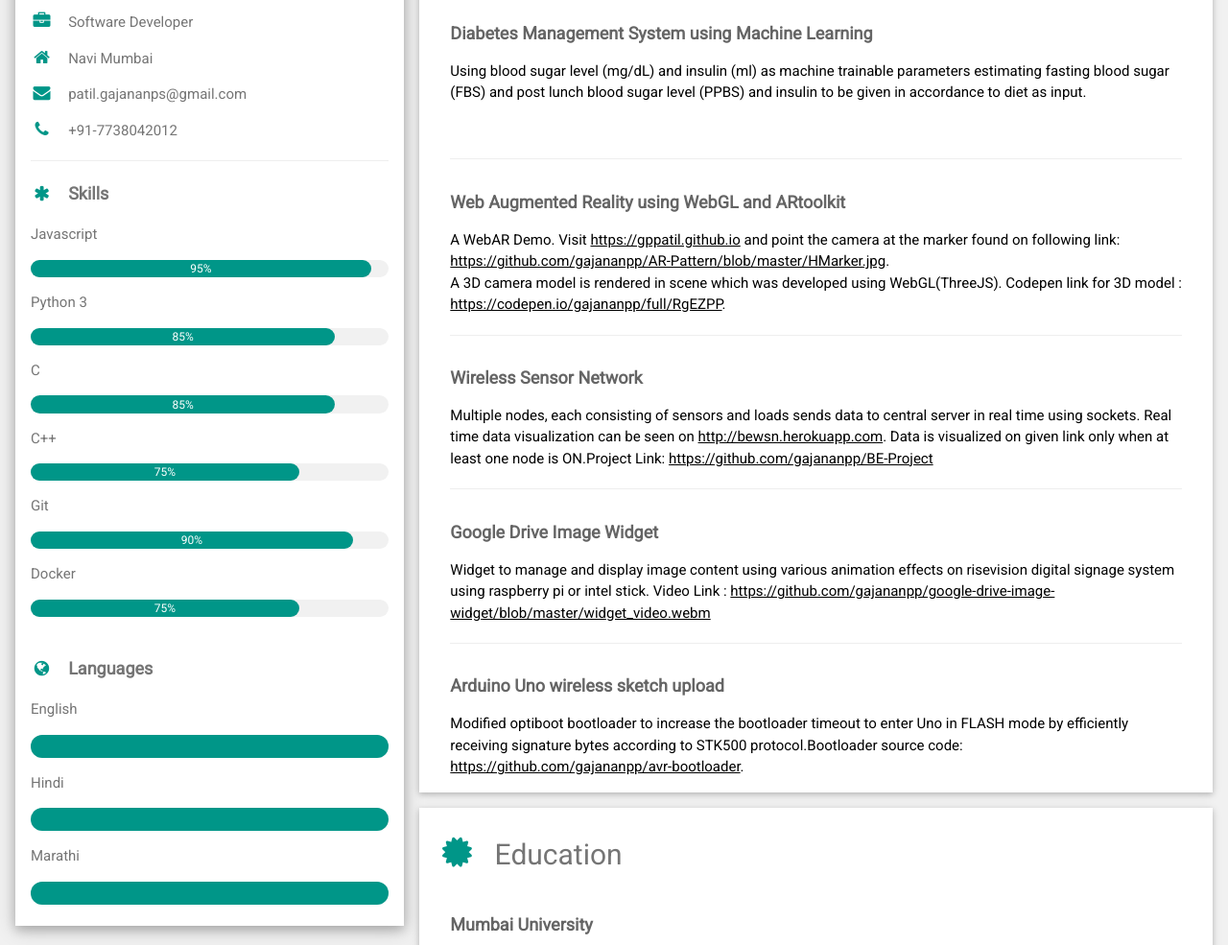
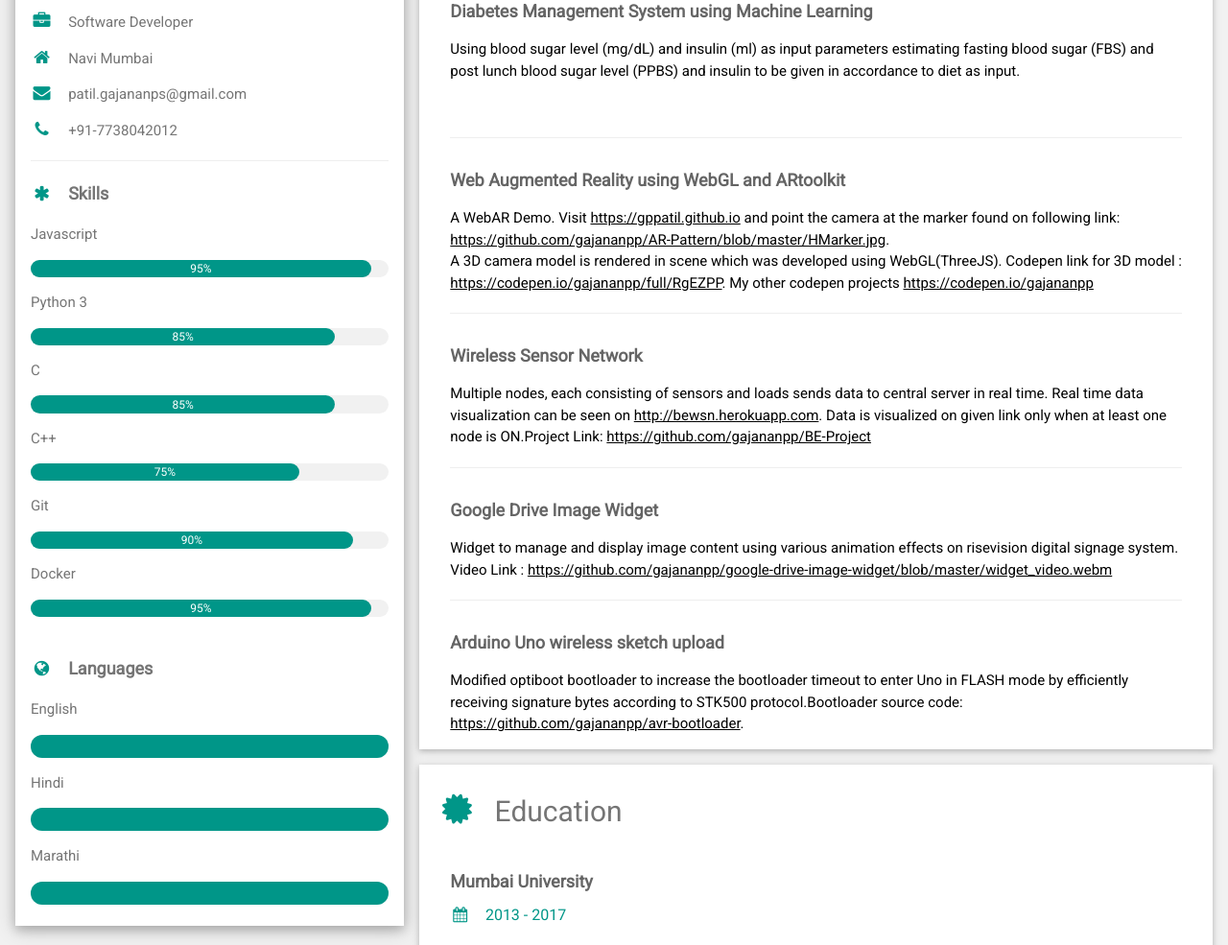
Before and after one commit to gajananpp/gajananpp.github.io, a plain HTML site: page index.html in a window 1280 px wide. Shown: the part 424-1409 px from the top of the page at 96% size. Drawn offline with nearby package versions, Linux system fonts and the light colour scheme.

Commit message:
Update index.html

```diff
--- a/index.html
+++ b/index.html
@@ -76,7 +76,7 @@
           </div>
           <p>Docker</p>
           <div class="w3-light-grey w3-round-xlarge w3-small">
-            <div class="w3-container w3-center w3-round-xlarge w3-teal" style="width:75%">75%</div>
+            <div class="w3-container w3-center w3-round-xlarge w3-teal" style="width:95%">95%</div>
           </div>
           <br>
 
@@ -108,7 +108,7 @@
         <div class="w3-container">
           <h5 class="w3-opacity"><b>Digital Signage Platform</b></h5>
           <!-- <h6 class="w3-text-teal"><i class="fa fa-calendar fa-fw w3-margin-right"></i>Jan 2015 - <span class="w3-tag w3-teal w3-round">Current</span></h6> -->
-          <p> A system to manage and create digital content. System consists of web application  ( <a href="http://dypsignage.herokuapp.com" onclick="trackOutboundLink('http://dypsignage.herokuapp.com'); return false;">http://dypsignage.herokuapp.com</a> ) [Management Part] and player[On-Field Part] which can run on raspberry pi, intel stick, or any linux, Wintel platform. Web application consist of widget store where developers can develop and deploy widgets for customers to create presentations to be scheduled on player. The displays running players can be controlled from web application. </p>
+          <p> Platform consists of web application  ( <a href="http://dypsignage.herokuapp.com" onclick="trackOutboundLink('http://dypsignage.herokuapp.com'); return false;">http://dypsignage.herokuapp.com</a> ) for creating, scheduling presentations and player which actually runs presentations as per schedule and can run on raspberry pi, chip etc. Web application consist of widget store where developers can develop and deploy widgets for customers to use in their presentations. The displays running players can be controlled from web application. </p>
           <hr>
         </div>
         <div class="w3-container">
@@ -120,25 +120,25 @@
         <div class="w3-container">
           <h5 class="w3-opacity"><b> Diabetes Management System using Machine Learning</b></h5>
           <!-- <h6 class="w3-text-teal"><i class="fa fa-calendar fa-fw w3-margin-right"></i>Jun 2010 - Mar 2012</h6> -->
-          <p> Using blood sugar level (mg/dL) and insulin (ml) as machine trainable parameters estimating fasting blood sugar (FBS) and post lunch blood sugar level (PPBS) and insulin to be given in accordance to diet as input. </p><br>
+          <p> Using blood sugar level (mg/dL) and insulin (ml) as input parameters estimating fasting blood sugar (FBS) and post lunch blood sugar level (PPBS) and insulin to be given in accordance to diet as input. </p><br>
           <hr>
         </div>
         <div class="w3-container">
           <h5 class="w3-opacity"><b> Web Augmented Reality using WebGL and ARtoolkit </b></h5>
           <!-- <h6 class="w3-text-teal"><i class="fa fa-calendar fa-fw w3-margin-right"></i>Mar 2012 - Dec 2014</h6> -->
-          <p>  A WebAR Demo. Visit  <a href="https://gppatil.github.io" onclick="trackOutboundLink('https://gppatil.github.io'); return false;">https://gppatil.github.io</a> and point the camera at the marker found on following link: <br> <a href="https://github.com/gajananpp/AR-Pattern/blob/master/HMarker.jpg" onclick="trackOutboundLink('https://github.com/gajananpp/AR-Pattern/blob/master/HMarker.jpg'); return false;">https://github.com/gajananpp/AR-Pattern/blob/master/HMarker.jpg</a>.<br > A 3D camera model is rendered in scene which was developed using WebGL(ThreeJS). Codepen link for 3D model : <a href="https://codepen.io/gajananpp/full/RgEZPP" onclick="trackOutboundLink('https://codepen.io/gajananpp/full/RgEZPP'); return false;">https://codepen.io/gajananpp/full/RgEZPP</a>.  </p>
+          <p>  A WebAR Demo. Visit  <a href="https://gppatil.github.io" onclick="trackOutboundLink('https://gppatil.github.io'); return false;">https://gppatil.github.io</a> and point the camera at the marker found on following link: <br> <a href="https://github.com/gajananpp/AR-Pattern/blob/master/HMarker.jpg" onclick="trackOutboundLink('https://github.com/gajananpp/AR-Pattern/blob/master/HMarker.jpg'); return false;">https://github.com/gajananpp/AR-Pattern/blob/master/HMarker.jpg</a>.<br > A 3D camera model is rendered in scene which was developed using WebGL(ThreeJS). Codepen link for 3D model : <a href="https://codepen.io/gajananpp/full/RgEZPP" onclick="trackOutboundLink('https://codepen.io/gajananpp/full/RgEZPP'); return false;">https://codepen.io/gajananpp/full/RgEZPP</a>.  My other codepen projects <a href="https://codepen.io/gajananpp" onclick="trackOutboundLink('https://codepen.io/gajananpp'); return false;">https://codepen.io/gajananpp</a></p>
           <hr>
         </div>
         <div class="w3-container">
           <h5 class="w3-opacity"><b>  Wireless Sensor Network  </b></h5>
           <!-- <h6 class="w3-text-teal"><i class="fa fa-calendar fa-fw w3-margin-right"></i>Mar 2012 - Dec 2014</h6> -->
-          <p>   Multiple nodes, each consisting of sensors and loads sends data to central server in real time using sockets. Real time data visualization can be seen on <a href="http://bewsn.herokuapp.com" onclick="trackOutboundLink('http://bewsn.herokuapp.com'); return false;">http://bewsn.herokuapp.com</a>. Data is visualized on given link only when at least one node is ON.Project Link: <a href="https://github.com/gajananpp/BE-Project" onclick="trackOutboundLink('https://github.com/gajananpp/BE-Project'); return false;">https://github.com/gajananpp/BE-Project</a>   </p>
+          <p>   Multiple nodes, each consisting of sensors and loads sends data to central server in real time. Real time data visualization can be seen on <a href="http://bewsn.herokuapp.com" onclick="trackOutboundLink('http://bewsn.herokuapp.com'); return false;">http://bewsn.herokuapp.com</a>. Data is visualized on given link only when at least one node is ON.Project Link: <a href="https://github.com/gajananpp/BE-Project" onclick="trackOutboundLink('https://github.com/gajananpp/BE-Project'); return false;">https://github.com/gajananpp/BE-Project</a>   </p>
           <hr>
         </div>
         <div class="w3-container">
           <h5 class="w3-opacity"><b>  Google Drive Image Widget   </b></h5>
           <!-- <h6 class="w3-text-teal"><i class="fa fa-calendar fa-fw w3-margin-right"></i>Mar 2012 - Dec 2014</h6> -->
-          <p>    Widget to manage and display image content using various animation effects on risevision digital signage system using raspberry pi or intel stick. Video Link : <a href="https://github.com/gajananpp/google-drive-image-widget/blob/master/widget_video.webm" onclick="trackOutboundLink('https://github.com/gajananpp/google-drive-image-widget/blob/master/widget_video.webm'); return false;">https://github.com/gajananpp/google-drive-image-widget/blob/master/widget_video.webm</a>   </p>
+          <p>    Widget to manage and display image content using various animation effects on risevision digital signage system. Video Link : <a href="https://github.com/gajananpp/google-drive-image-widget/blob/master/widget_video.webm" onclick="trackOutboundLink('https://github.com/gajananpp/google-drive-image-widget/blob/master/widget_video.webm'); return false;">https://github.com/gajananpp/google-drive-image-widget/blob/master/widget_video.webm</a>   </p>
           <hr>
         </div>
         <div class="w3-container">
```
